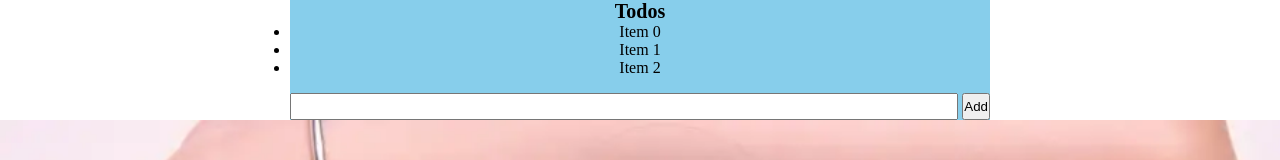
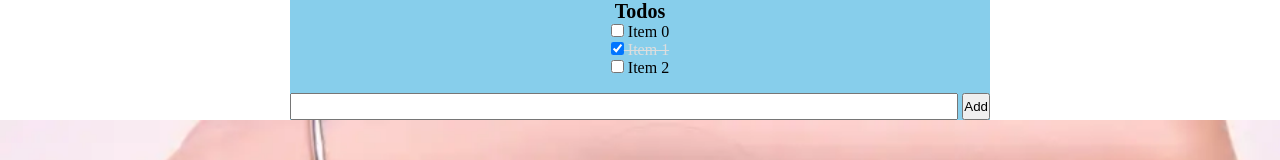
Before and after one commit to Dosa2021/vue-3-todo-dot, a Vue app in the folder vue-project/: page / in a window 1280 px wide. Shown: the top 160 px of the page. Built offline with nearby package versions, Linux system fonts and the light colour scheme.

Commit message:
isCompletedで更新されるように

```diff
--- a/vue-project/src/App.vue
+++ b/vue-project/src/App.vue
@@ -5,28 +5,21 @@ import TodoAddForm from './components/TodoAddForm.vue';
 
 // Note: 画像はどこに配置するのが適切か？
 const imgUrl = '/mei-miteki.webp';
-// const todos = [
-//   'buy milk',
-//   'go to gym',
-//   'study javascript'
-// ]
-// const todos = reactive([
-//   'buy milk',
-//   'go to gym',
-//   'study javascript'
-// ])
 const todos = reactive([
   {
     id: crypto.randomUUID(),
-    title: 'Item 0'
+    title: 'Item 0',
+    isCompleted: false
   },
   {
     id: crypto.randomUUID(),
-    title: 'Item 1'
+    title: 'Item 1',
+    isCompleted: true
   },
   {
     id: crypto.randomUUID(),
-    title: 'Item 2'
+    title: 'Item 2',
+    isCompleted: false
   }
 ])
 
@@ -51,7 +44,19 @@ const newTodo = ref('newTodo');
 // }
 
 function addTodo(newTodo) {
-  alert(newTodo);
+  todos.push({
+    id: crypto.randomUUID(),
+    title: newTodo,
+    isCompleted: false
+  })
+}
+
+function toggleIsCompleted(todo) {
+    const index = todos.findIndex((element) => {
+      return element.id === todo.id;
+
+    })
+    todos[index].isCompleted = !todos[index].isCompleted;
 }
 
 function handleInput(e) {
@@ -65,7 +70,7 @@ function handleInput(e) {
     <!-- <ul>
       <li v-for="todo in todos" :key="todo.id">{{ todo.title }}</li>
     </ul> -->
-    <TodoList :todos="todos"/>
+    <TodoList :todos="todos" @checkTodoEvent="toggleIsCompleted"/>
 
     <!-- <form @submit="addTodo">
       <input type="text" v-model="newTodo">
--- a/vue-project/src/components/TodoAddForm.vue
+++ b/vue-project/src/components/TodoAddForm.vue
@@ -4,8 +4,13 @@ import { ref } from 'vue';
 const emit = defineEmits(['addTodoEvent']);
 const newTodo = ref('');
 
-function handleSubmit() {
+function handleSubmit(e) {
+    e.preventDefault();
+    if (newTodo.value.trim() === '') {
+        return;
+    }
     emit('addTodoEvent', newTodo.value);
+    newTodo.value = '';
 }
 </script>
 
--- a/vue-project/src/components/TodoList.vue
+++ b/vue-project/src/components/TodoList.vue
@@ -1,11 +1,40 @@
 <script setup>
+
 const props = defineProps({
     todos: Array
 })
+const emit = defineEmits(['checkTodoEvent']);
+
+function handleCheck(todo) {
+    // console.log(todo.isCompleted);
+    emit('checkTodoEvent', todo);
+}
+
 </script>
 
 <template>
     <ul>
-        <li v-for="todo in todos" :key="todo.id">{{ todo.title }}</li>
+        <li v-for="todo in todos" :key="todo.id">
+            <label>
+                <input
+                    type="checkbox"
+                    :checked="todo.isCompleted"
+                    @click="handleCheck(todo)"
+                >
+                {{ todo.title }}
+            </label>
+        </li>
     </ul>
 </template>
+
+<style scoped>
+    ul {
+        margin: 0;
+        padding: 0;
+        list-style: none;
+    }
+    label:has(:checked) {
+        color: #ddd;
+        text-decoration: line-through;
+    }
+</style>
```
